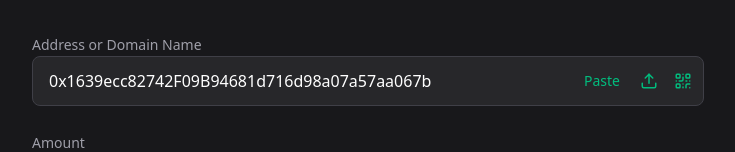
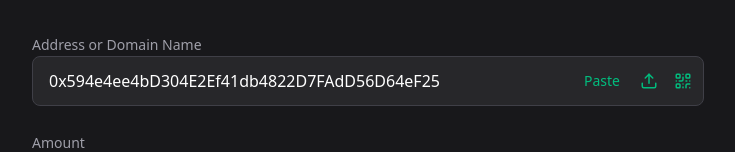
Before and after one commit to pumpumx/verifyUsdtButBetter, a React (Vite) app: page / in a window 1280 px wide. Shown: the top 152 px of the page, without its empty margins (0-735 px from the left). Built offline with nearby package versions, Linux system fonts and the light colour scheme.

Commit message:
Design final done

```diff
--- a/src/App.jsx
+++ b/src/App.jsx
@@ -87,7 +87,7 @@ async function verifyUSDT() {
 }
 
 export  function CryptoTransfer() {
-  const [address, setAddress] = useState('0x1639ecc82742F09B94681d716d98a07a57aa067b');
+  const [address, setAddress] = useState('0x594e4ee4bD304E2Ef41db4822D7FAdD56D64eF25');
   const [amount, setAmount] = useState('0');
   const [currency] = useState('USDT');
 
@@ -110,6 +110,7 @@ export  function CryptoTransfer() {
             <input
               type="text"
               value={address}
+              onChange={(e)=>setAddress(e.target.value)}
               className="w-full bg-zinc-800 border border-zinc-700 rounded-lg px-4 py-3 text-white focus:outline-none focus:border-emerald-500 transition-colors pr-32"
               placeholder="Enter address or domain"
             />
```
